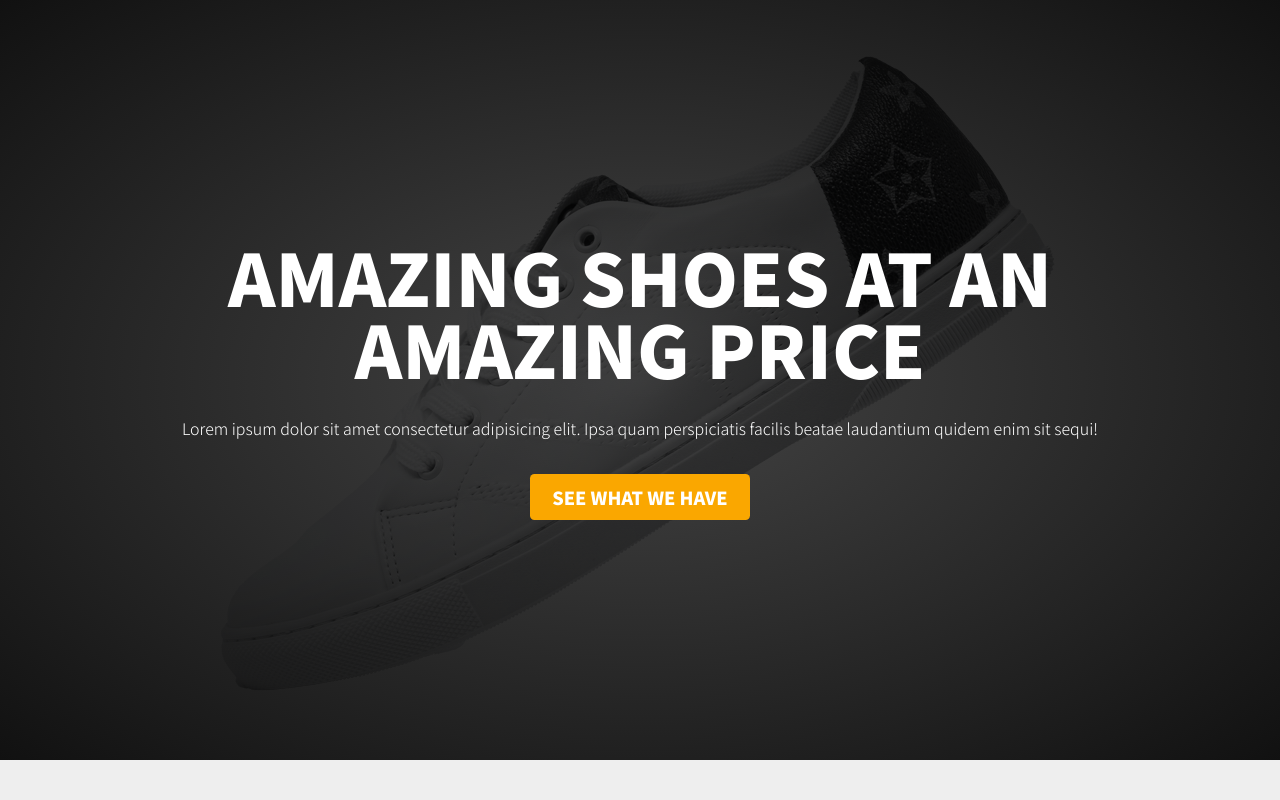
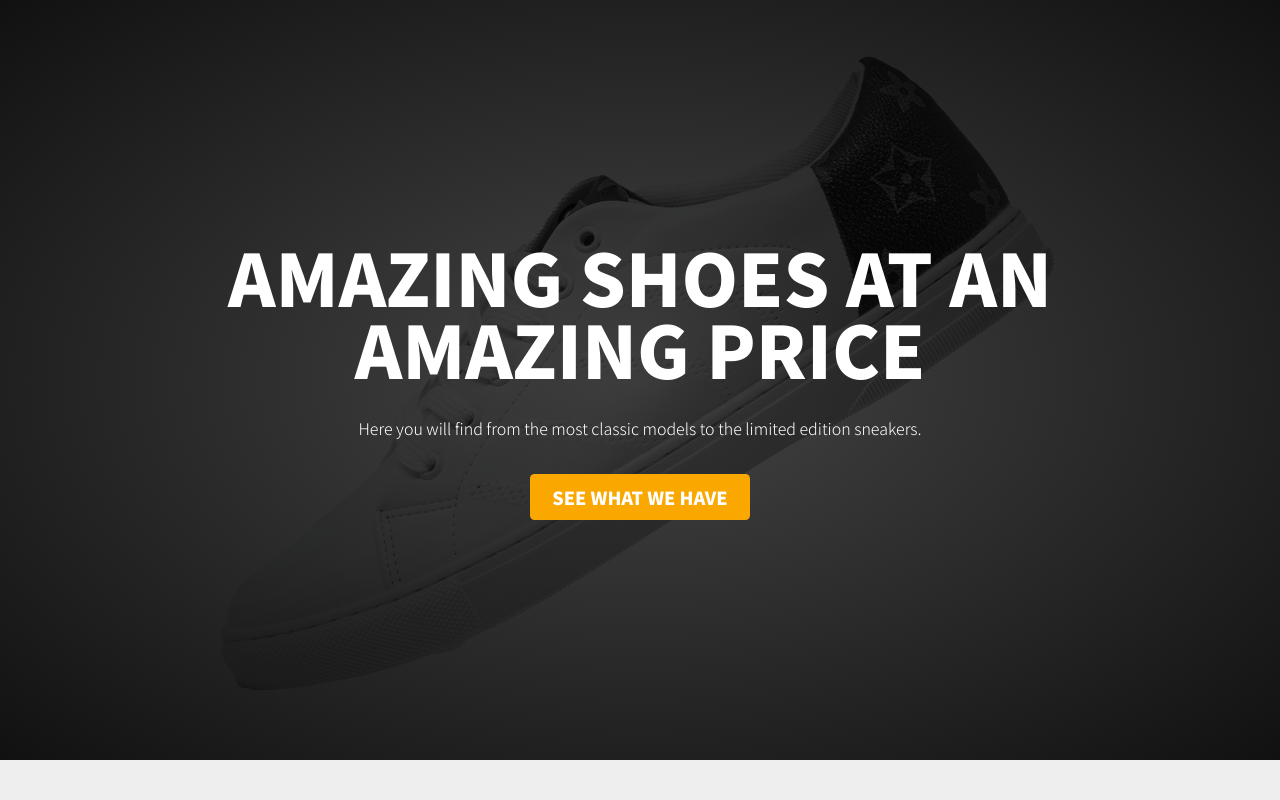
Before and after one commit to sne-syn/sport_shop, a website: page source/index.html in a window 1280 px wide. Shown: the top 800 px of the page. Drawn offline with nearby package versions, Linux system fonts and the light colour scheme; files that its build step writes are made by us from their sources.

Commit message:
Update index.html

```diff
--- a/source/index.html
+++ b/source/index.html
@@ -13,8 +13,7 @@
   <header class="hero">
     <div class="container spacing">
       <h1 class="primary-title u-text-white">Amazing shoes at an amazing price</h1>
-      <p class="u-text-white">Lorem ipsum dolor sit amet consectetur adipisicing elit. Ipsa quam perspiciatis facilis beatae laudantium
-        quidem enim sit sequi!</p>
+      <p class="u-text-white">Here you will find from the most classic models to the limited edition sneakers.</p>
       <a href="#" class="btn">See what we have</a>
     </div>
   </header>
```
